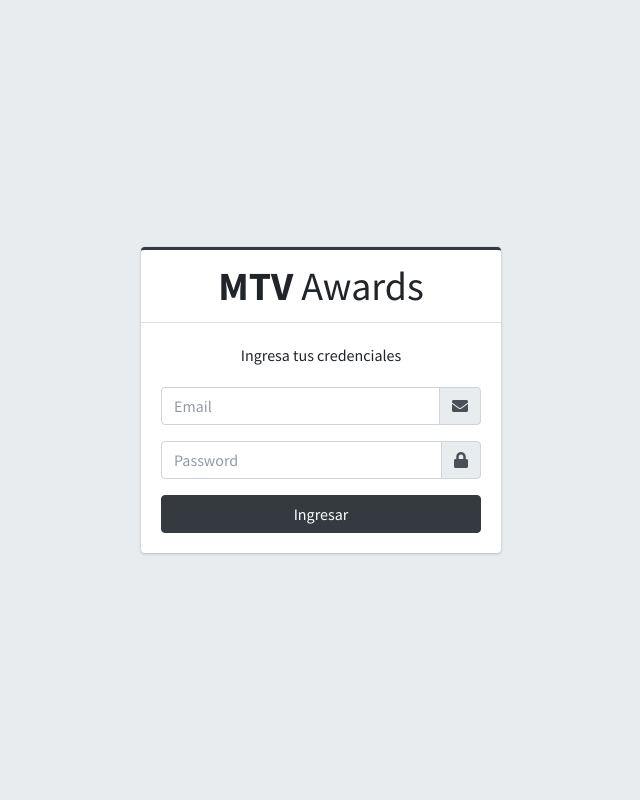
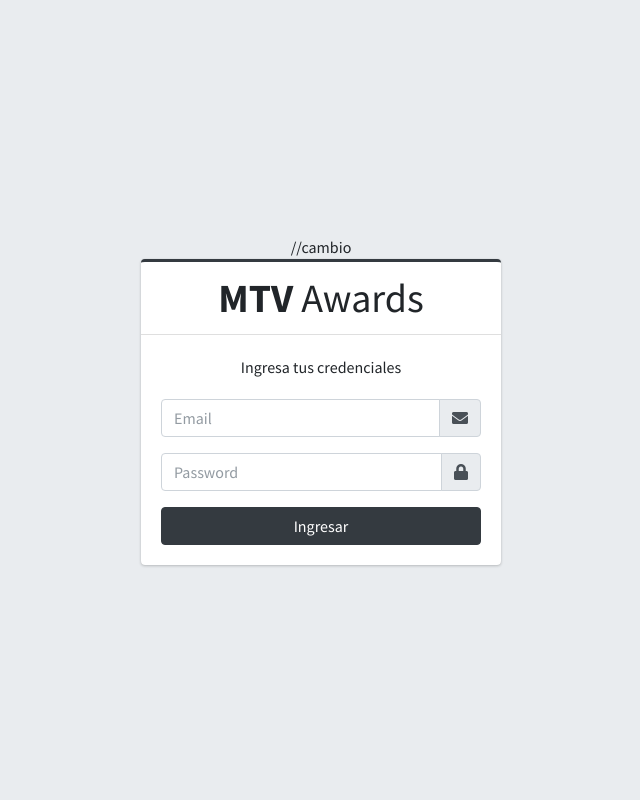
Before and after one commit to Aguila30/ProyectoEmanuel, a PHP site: page /index.php in a window 1280 px wide. Shown: the whole page, without its empty margins (319-959 px from the left). Run offline with PHP 8.4, Linux system fonts and the light colour scheme; some libraries are stand-ins or nearby versions.

Commit message:
Update index.php

```diff
--- a/prueba/index.php
+++ b/prueba/index.php
@@ -2,7 +2,7 @@
     require_once './app/config/Connect.php';
     $connect = new Connect();
 ?>
-<!DOCTYPE html>
+<!DOCTYPE html> //cambio
 <html lang="en">
 <head>
   <meta charset="utf-8">
```
